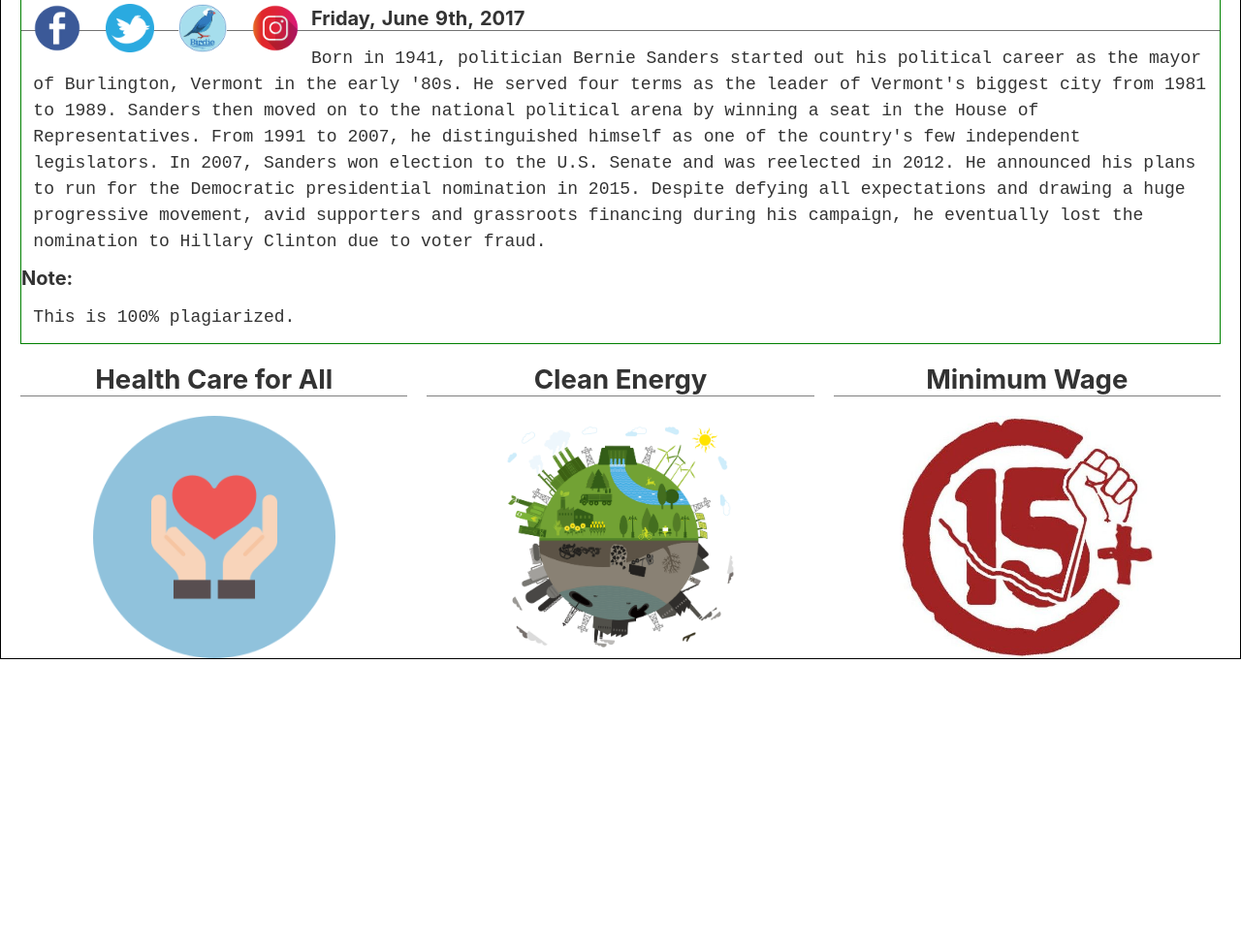
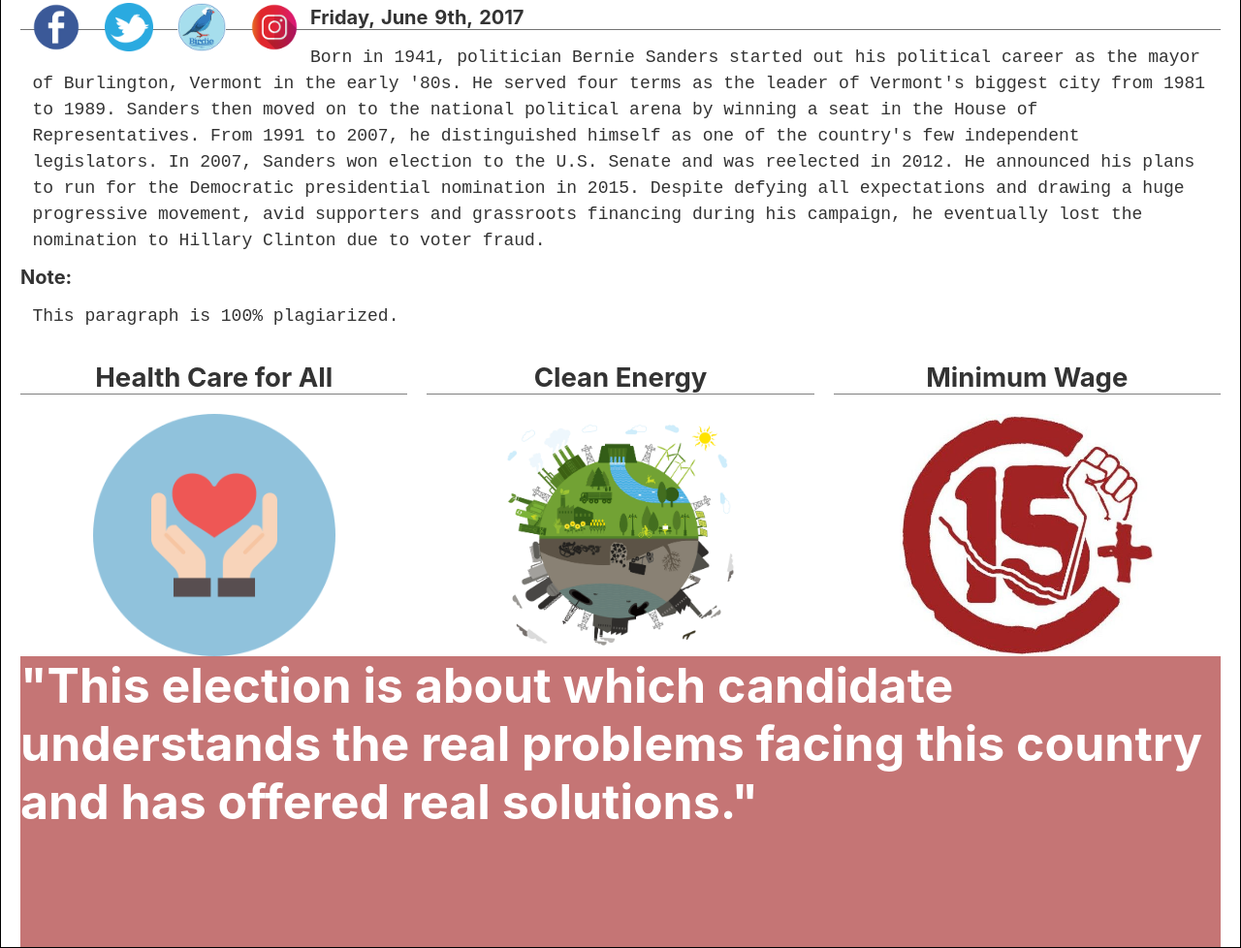
Before and after one commit to ProgramJustin/Tribute, a plain HTML site: page index.html in a window 1280 px wide. Shown: the part 790-1768 px from the top of the page at 97% size. Before the commit the page ends 1470 px from the top, so only its background shows below. Drawn offline with Linux system fonts and the light colour scheme.

Commit message:
change project folder name and add quote to webpage

```diff
--- a/index.html
+++ b/index.html
@@ -36,7 +36,7 @@
               <p>Born in 1941, politician Bernie Sanders started out his political career as the mayor of Burlington, Vermont in the early '80s. He served four terms as the leader of Vermont's biggest city from 1981 to 1989. Sanders then moved on to the national political arena by winning a seat in the House of Representatives. From 1991 to 2007, he distinguished himself as one of the country's few independent legislators. In 2007, Sanders won election to the U.S. Senate and was reelected in 2012. He announced his plans to run for the Democratic presidential nomination in 2015. Despite defying all expectations and drawing a huge progressive movement, avid supporters and grassroots financing during his campaign, he eventually lost the nomination to Hillary Clinton due to voter fraud.
               </p>
               <h5>Note:</h5>
-              <p>This is 100% plagiarized.</p>
+              <p>This paragraph is 100% plagiarized.</p>
             </div>
           </div>
         </div>
@@ -56,8 +56,9 @@
           </div>
         </div>
         <!-- row 2 in the body -->
-        <div class="rowTwo-body">
+        <div class="rowThree-body">
           <div class="quote1">
+            <h1>"This election is about which candidate understands the real problems facing this country and has offered real solutions."</h1>
           </div>
         </div>
       </div>
--- a/layout/_body.scss
+++ b/layout/_body.scss
@@ -3,7 +3,6 @@
 }
 .rowOne-column-1 {
   @include grid-column(12);
-  border: 1px solid green;
 }
 .rowOne-column-1 h1, .rowOne-column-1 h3 {
   margin-top: 30px;
@@ -23,7 +22,6 @@
   color: $base-font-color;
   text-align: center;
 }
-
 .rowTwo-column-1 img {
   max-width: 100%;
   height: 250px;
@@ -31,3 +29,12 @@
   display: block;
   margin: auto;
 }
+.rowThree-body {
+  @include grid-column(12);
+  background-color: tint(brown, 35%);
+  color: white;
+  height: 300px;
+}
+.rowThree-body .quote1 {
+  font-size: 40px;
+}
--- a/partials/base2/_basic.scss
+++ b/partials/base2/_basic.scss
@@ -19,3 +19,6 @@
   margin: 1%;
   font-size: 18px;
 }
+.qoute1 h1 {
+  padding: 10%;
+}
--- a/partials/base2/_queries.scss
+++ b/partials/base2/_queries.scss
@@ -18,4 +18,7 @@
   .rowTwo-column-1 img {
     max-width: 100%;
   }
+  .rowThree-body {
+    height: 600px !important;
+  }
 }
```
Also changed, not shown: css/main.css, 1 other file.
